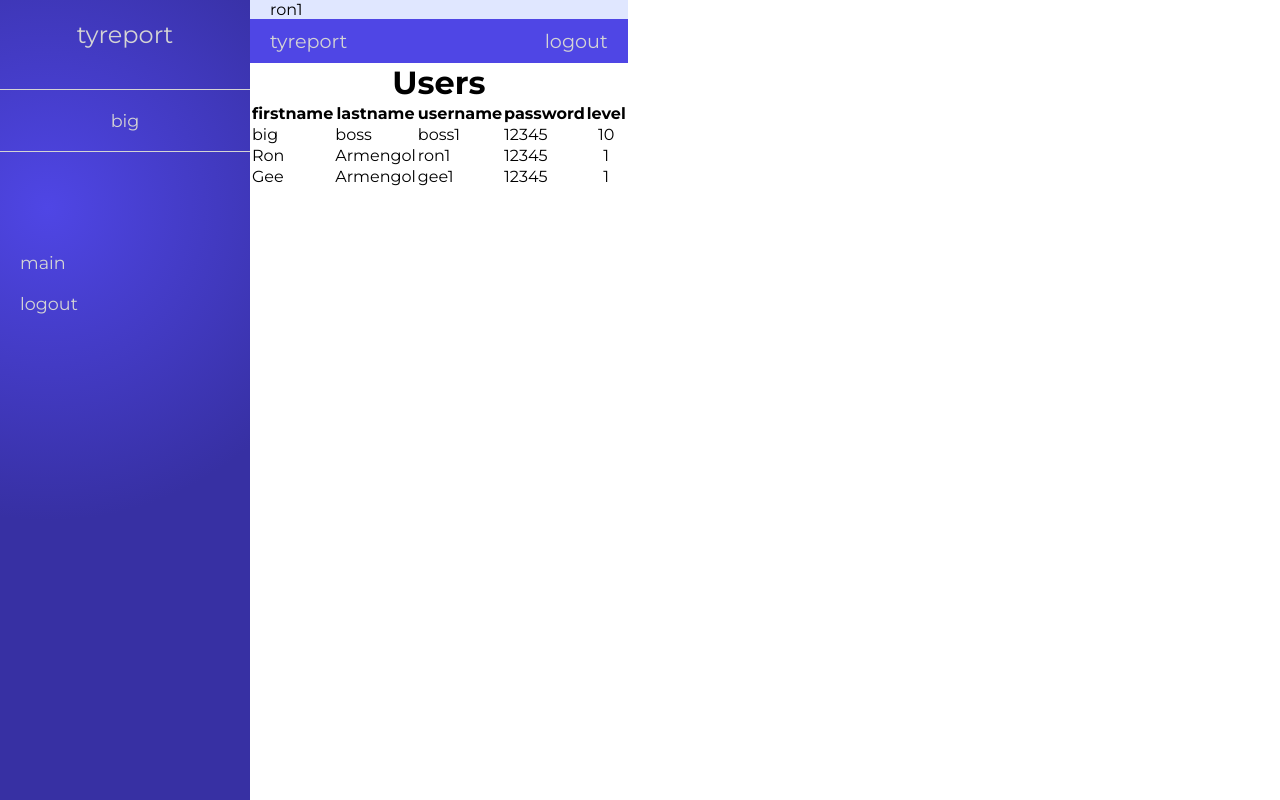
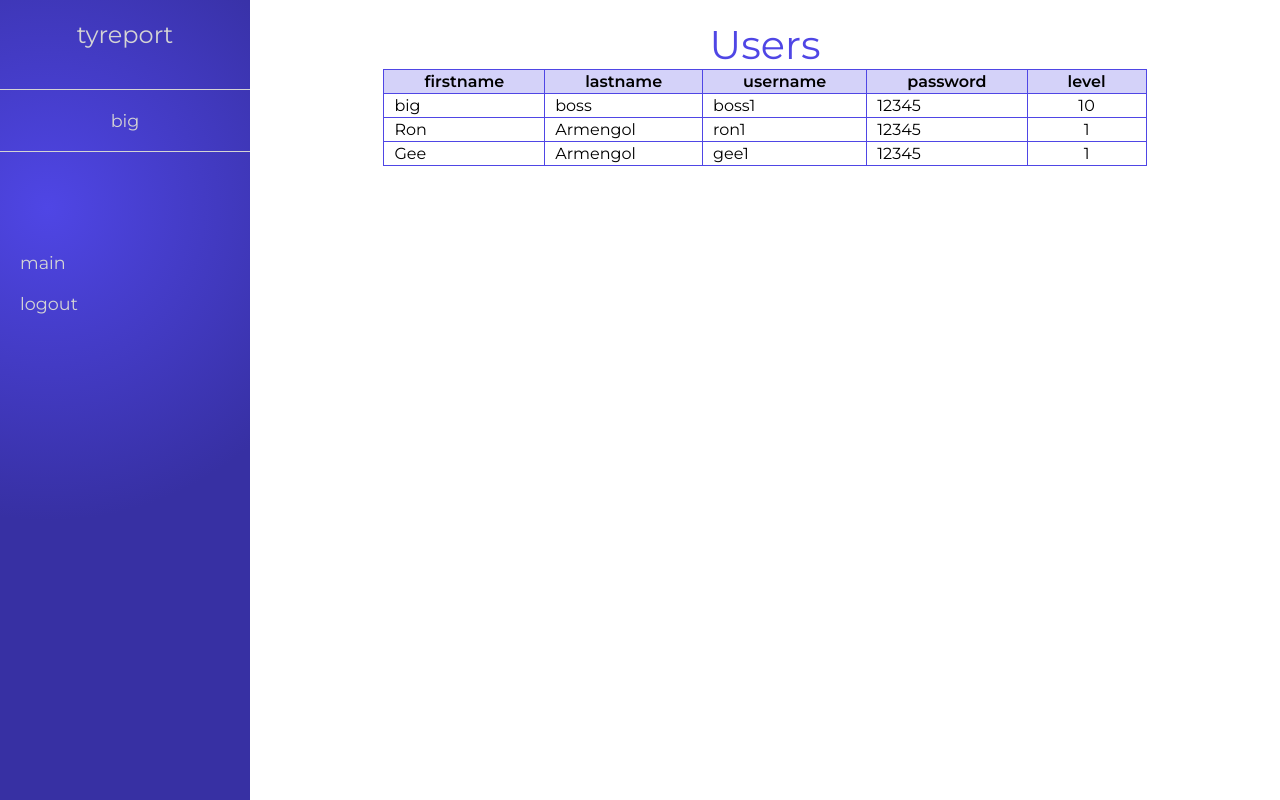
Before and after one commit to ronarmengol/tyreport, a PHP site: page /boss.users.php in a window 1280 px wide. Run offline with PHP 8.4, Linux system fonts and the light colour scheme; a user stored in the database is signed in; data comes from the database, SQL or seed files in the repository.

Commit message:
fixed the css flex layout overflow for boss.users.php

```diff
--- a/boss.php
+++ b/boss.php
@@ -47,17 +47,18 @@ declare(strict_types=1);
 
                 <h1 class="boss__title">Home page</h1>
 
+
                 <?php include_once __DIR__ .'/layout/nav_boss.php'; ?>
 
 
                 <div class="boss__container">
 
                     <a href="boss.users.php" class="boss__card">
-                        <p class="text-lg text-center font-semibold">Users : </p>
+                        <p class="boss__card_title">Users : </p>
                         <p class="text-center"><?php echo htmlspecialchars($num_of_users); ?></p>
                     </a>
                     <a href="boss.messages.php" class="boss__card">
-                        <p class="text-lg font-semibold text-center">Messages : </p>
+                        <p class="boss__card_title">Messages : </p>
                         <p class="text-center"><?php echo htmlspecialchars($num_of_unread_msg); ?></p>
                     </a>
 
--- a/boss.users.php
+++ b/boss.users.php
@@ -26,23 +26,25 @@ declare(strict_types=1);
 <?php require_once __DIR__ . '/layout/header.php'; ?>
 
 
-    <div class="flex min-h-screen">
+    <div class="bossusers">
 
-        <div class="hidden md:flex">
+        <div class="bossusers__sidebar">
             <?php require_once __DIR__ . '/layout/sidebar.php'; ?>
         </div>
 
-        <div class="main grow w-full md:w-[500px]">
-            <div class="block md:hidden ">
+        <div class="bossusers__content">
+            <div class="bossusers__main_nav ">
                 <?php require_once __DIR__ .'/layout/navbar.php'; ?>
             </div>
 
             <div class="">
 
-                <h1 class="text-center mt-10 text-3xl font-semibold text-indigo-600 mb-16">Users</h1>
+                <h1 class="bossusers__title ">Users</h1>
 
-                <div class="w-11/12 block mx-auto overflow-x-auto px-2 ">
-                    <table class="table-fixed border-collapse border border-slate-500 mx-auto">
+                <div class="bossusers__container">
+                    <div class="bossusers__table_wrapper">
+
+                        <table class="bossusers__table">
                             <thead class="bg-indigo-100">
                                 <tr>
                                     <th class="border border-indigo-600 px-5 py-2">firstname</th>
@@ -68,6 +70,7 @@ declare(strict_types=1);
                         </table>
 
                     </div>
+                </div>
 
 
             </div>
--- a/layout/header.php
+++ b/layout/header.php
@@ -22,4 +22,4 @@
 
     <title><?php echo htmlspecialchars($title); ?></title>
 </head>
-<body class="font-montserrat">
+<body>
--- a/output.css
+++ b/output.css
@@ -85,11 +87,63 @@ body {
 
 .boss__card:hover {
   box-shadow: 0px 4px 7px  rgba(128, 128, 128, 0.503);
-  transform: translate(2px, -2px);
+  transform: translate(0px, -2px);
   -webkit-transform: translate(0px, -2px);
-  -moz-transform: translate(2px, -2px);
-  -ms-transform: translate(2px, -2px);
-  -o-transform: translate(2px, -2px);
+  -moz-transform: translate(0px, -2px);
+  -ms-transform: translate(0px, -2px);
+  -o-transform: translate(0px, -2px);
+}
+
+.boss__card_title {
+  text-align: center;
+  font-weight: 600;
+  font-size: 1.3rem;
+}
+
+
+.bossusers {
+  display: block;
+}
+
+.bossusers__sidebar{
+  display: none;
+  width: 250px;
+}
+
+.bossusers__content {
+  min-width: 0;
+  /* flex: 1; */
+  width: 100%;
+}
+
+.bossusers__title {
+  text-align: center;
+  margin-top: 20px;
+  font-size: 2.5rem;
+  font-weight: 400;
+  color: var(--primary);
+}
+
+/* .bossusers__container {
+  display: block;
+  max-width: 900px;
+  overflow-x: auto;
+
+} */
+
+.bossusers__table_wrapper {
+  overflow-x: auto;
+  /* padding: 0 20px 0 20px; */
+  margin: auto;
+  /* max-width: 90%; */
+  width: 90%;
+  /* background-color: #e11d4740; */
+}
+
+.bossusers__table {
+  /* padding: 0 20px 0 20px; */
+  /* width: 100%; */
+  margin: 0 auto;
 }
 
 
@@ -173,9 +227,26 @@ body {
   .boss__sidebar {
     display: block;
   }
+  .bossusers__sidebar {
+    display: block;
+  }
   .boss__mainbar_content {
     display: none;
   }
+  .bossusers {
+    display: flex;
+  }
+  .bossusers__content {
+    flex-grow: 0;
+  }
+  .bossusers__table_wrapper {
+    min-width: 0;
+  }
+
+  .bossusers__main_nav {
+    display: none;
+  }
+
 }
 
 
@@ -251,6 +322,28 @@ body {
   opacity: 0.8;
 }
 
+
+table {
+  border-collapse: collapse;
+}
+
+table, th, td {
+  border: 1px solid var(--primary);
+}
+
+th {
+  background-color: var(--primary-light);
+  font-weight: 600;
+  padding: 2px 40px;
+}
+
+td {
+  padding: 2px 10px;
+
+}
+
+
+
 .textarea {
   width: 100%;
   font-size: 1.1rem;
```
Also changed, not shown: other parts of output.css (+39 -2 lines). Lines whose indentation alone changed are shown as unchanged.
